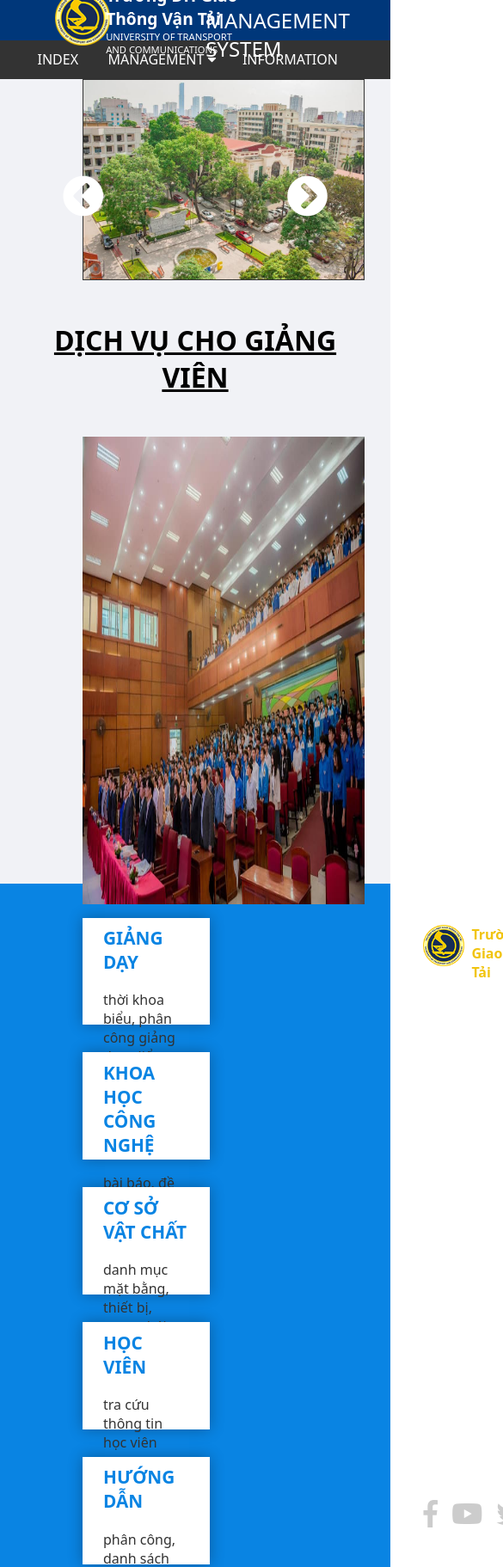
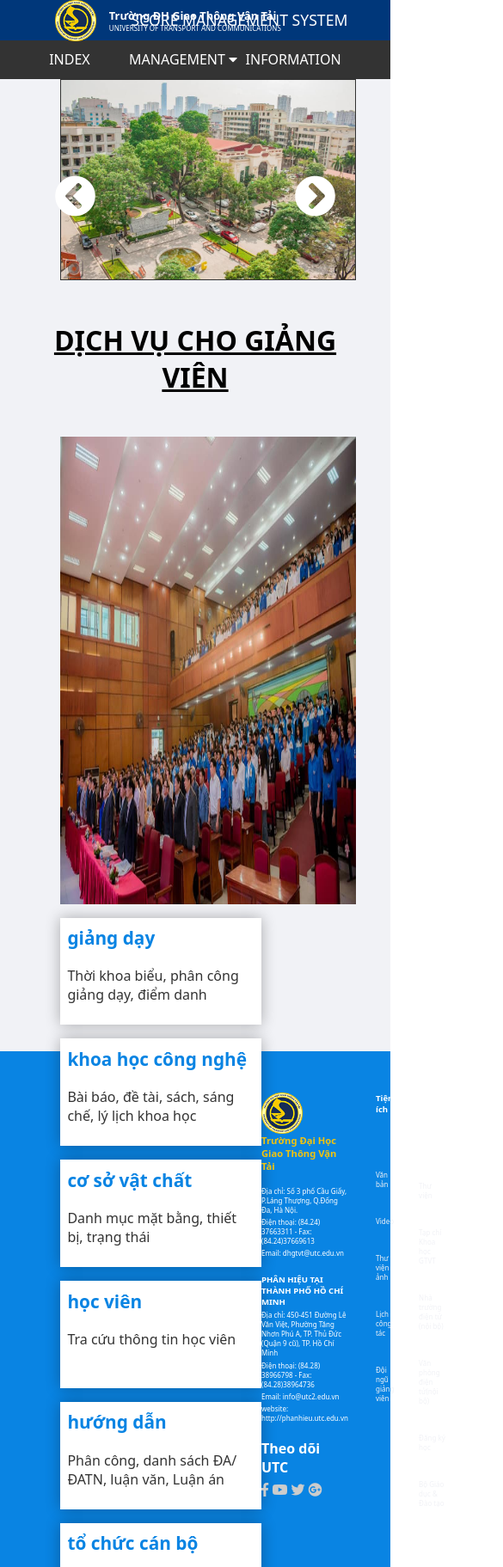
Before and after one commit to CamoSami/Camo, a plain HTML site: page index.html in a window 390 px wide. Shown: the top 1823 px of the page at 86% size, 585 px wide, since content can reach past the window. Drawn offline with Linux system fonts and the light colour scheme; grey boxes are pictures that could not be loaded; files whose address does not match are found by name.

Commit message:
Add files via upload

```diff
--- a/all_CSS/indexWhole.css
+++ b/all_CSS/indexWhole.css
@@ -68,7 +68,7 @@ body a{
     line-height: 2.8rem;
     padding: 0px 3rem;
     display: block;
-    width: 7.8rem;
+    width: 11.8rem;
 }
 #nav li:hover .subnav{
     display: block;
@@ -118,7 +118,7 @@ body a{
 }
 .transfer i:last-child{
     top: 48%;
-    right: 10rem;
+    right: 9rem;
 }
 .transfer i:hover{
     color: aqua;
@@ -157,7 +157,6 @@ body a{
 
 .item a p{
     text-decoration: none;
-    text-transform: uppercase;
     font-size: 1.3rem;
     color: #0984e3;
     padding: 0.6rem 1.5rem;
@@ -165,7 +164,6 @@ body a{
 }
 .item a p+p{
     font-weight: normal;
-    text-transform:lowercase ;
     color: #333;
     font-size: 1rem;
 }
@@ -174,8 +172,7 @@ body a{
     text-decoration: underline;
     text-decoration: none;
 }
-#footer{
-}
+
 .containerutc{
     display:flex ;
 }
@@ -255,6 +252,7 @@ body a{
 .col-3 li a,
 .col-2 li a{
     list-style: none;
+    color: #f1f2f6;
 }
 .col-3 .nav-item,
 .col-2 .nav-item{
@@ -283,21 +281,7 @@ body a{
     width: 60%;
     margin: 0 auto;
 }
-/* @media only screen and(max-width:46.1875em) {
-
-}
-@media only screen and(min-width:46.25em) and(max-width:63.9375em) {
-    #content{
-        flex-direction: column;
-    }
-    #content .information img{
-        width: 100rem;
-        margin: 0rem 7.8rem 0em 13rem;
-    }
-} */
-
-
-@media (max-width: 769px) {
+@media (max-width: 768px) {
     #container{
 
     }
@@ -404,7 +388,7 @@ body a{
     }
 
 }
-@media (min-width: 769px) and (max-width: 1024px){
+@media (min-width: 768px) and (max-width: 1024px){
     #container{
 
     }
@@ -509,3 +493,125 @@ body a{
     }
 
 }
+@media (max-width :576px){
+    #container{
+
+    }
+    #header {
+        width: 100%;
+        height: 12vw;
+        padding: 0 2rem 0 2rem;
+    }
+    #header .logo{
+        padding-left: 2rem;
+    }
+    #header .header-img{
+        padding-right: 0em;
+    }
+    #header img{
+        width: 3rem;
+        padding-right: 0rem;
+        padding-top: 0.4rem;
+    }
+    #header .header-utc h2 {
+        font-size: 0.8em;
+    }
+    #header .header-utc .titleh3{
+        font-size: 0.5em;
+    }
+    #header .titleh1{
+        font-size: 1.1em;
+        margin: 1em 1em 1em -12em;
+    }
+    #nav{
+        width: 100%;
+        padding: 0 3rem 0 1rem;
+        height: 2.8rem;
+    }
+    #nav li a{
+        padding: 0rem;
+        width: 8rem;
+    }
+    #slider{
+        width: 100%;
+        height: 60vw;
+        padding: 0 2rem 0 2rem;
+    }
+    #slider img{
+        width: 88%;
+        height: 60vw;
+        margin-left: 2.4rem ;
+    }
+    #slider i:first-child{
+        left: 14%;
+    }
+    #slider i:last-child{
+        right: 14%;
+    }
+    #content{
+        width: 100%;
+        height: 230vw;
+        padding: 0 2rem 0 2rem;
+        flex-direction: column;
+    }
+    #content .information img{
+        width: 88%;
+        margin-left: 2.4rem;
+        margin-right: 1rem;
+    }
+    .item a p{
+        padding: 0.6rem 0.5rem;
+    }
+    .information .item{
+        margin: 1rem 0rem 0rem 2.4rem;
+        width: 14.6rem;
+    }
+    #footer{
+        width: 100%;
+        padding: 0 3rem 0 1rem;
+        font-size: 0.5rem;
+    }
+    .col-1{
+        padding-left: 0px;
+    }
+    .col-1 img {
+        width: 3rem;
+        height: 3rem;
+        margin-left: 0rem;
+        margin-right: 0.5rem;
+    }
+    .col-1 h1{
+        font-size: 0.7rem;
+        padding-top: 0.5rem;
+    }
+    .col-1 .logo {
+        margin-bottom: 1rem;
+        margin-right: 0.5rem;
+    }
+    .col-1 .item {
+        padding-bottom: 0.2rem;
+        margin-left: 0rem;
+        /* font-size: 1rem; */
+    }
+    .col-1 .social{
+        margin-top: -1rem ;
+    }
+    .col-1 .socials{
+        margin-top: -1rem;
+    }
+    .col-1 .socials h6,
+    .col-1 .social .item{
+        font-size: 1rem
+    }
+    .col-1 h3{
+        font-size: 0.6rem;
+    }
+    .col-3 h3, .col-2 h3 {
+        font-size: 0.6rem;
+    }
+    .col-4 {
+        margin: 3rem 0 0rem 0rem;
+        margin-right: -2rem;
+    }
+
+}
```
